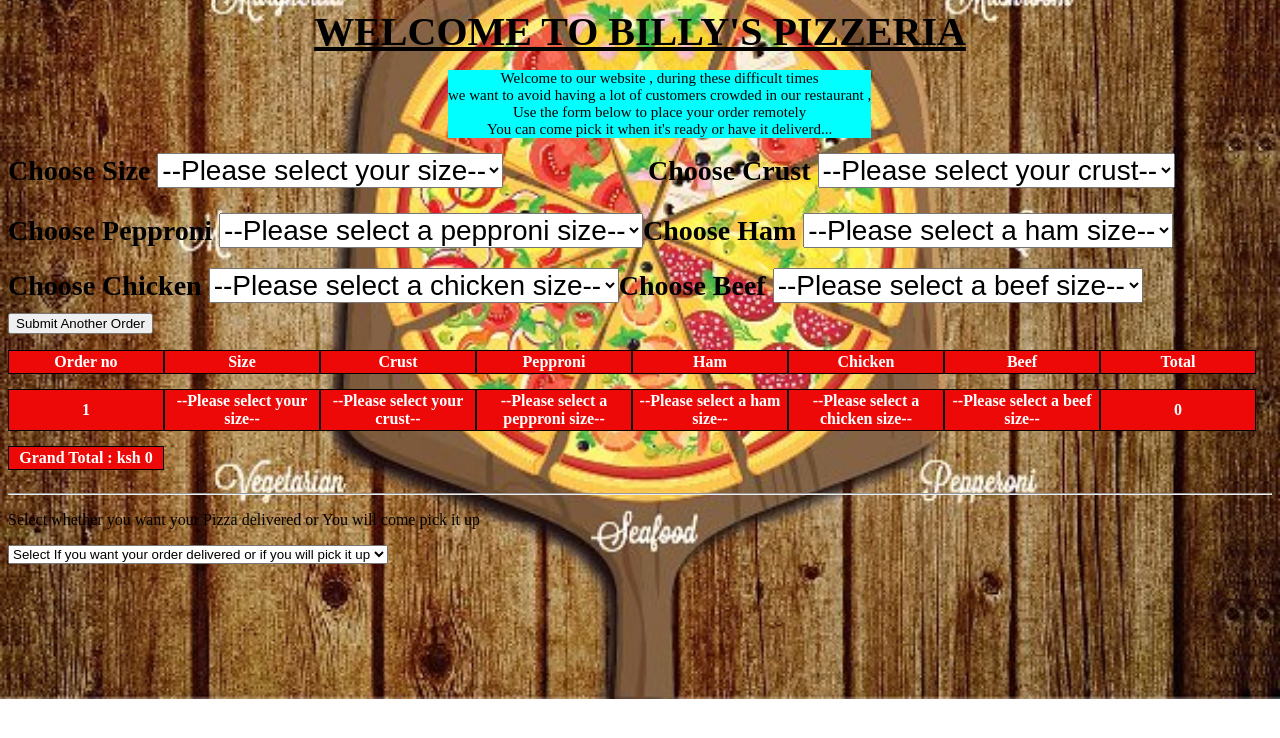
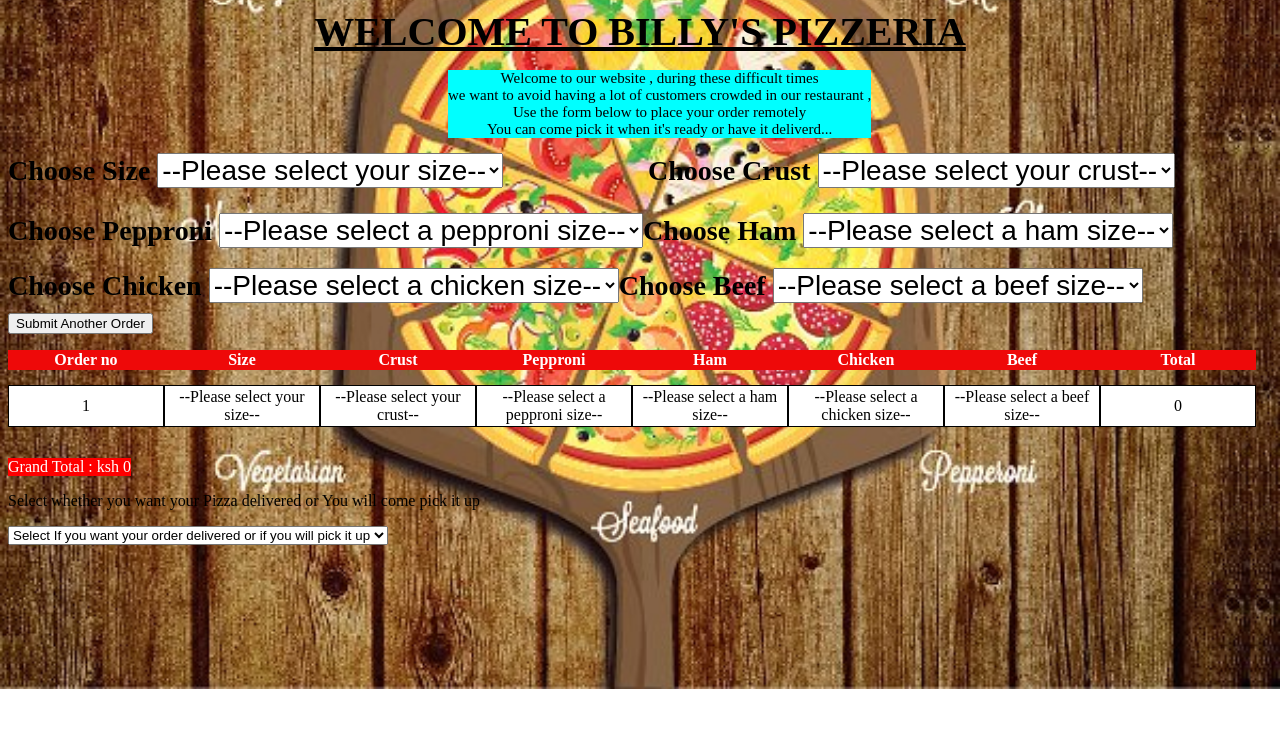
Before and after one commit to Billzonair/Week4-IP-PizzaForm, a plain HTML site: page index.html in a window 1280 px wide. Both pictures are taken after a click on the button "Submit Order". Drawn offline with Linux system fonts and the light colour scheme.

Commit message:
I have successfuly ran the append function and it is working

```diff
--- a/css/styles.css
+++ b/css/styles.css
@@ -74,10 +74,16 @@ table {
     background-color: #ee0909;
     color: white;
   }
-  th,
+
   td {
     width: 150px;
     text-align: center;
     border: 1px solid black;
     padding: 2px;
+    background-color: white;
   }
+p#grandTotal{
+    color: white;
+    background-color: red;
+    width: fit-content;
+}
--- a/index.html
+++ b/index.html
@@ -114,22 +114,23 @@
                         <th>Beef</th>
                         <th>Total</th>
                     </tr>
+                </thead>
+                <tbody>
                     <tr>
-                        <th><span id="orderNo"></span></th>
-                        <th><span id="Size"></span></th>
-                        <th> <span id="Crust"></span></th>
-                        <th> <span id="Pepproni"></span></th>
-                        <th> <span id="Ham"></span></th>
-                        <th> <span id="Chicken"></span></th>
-                        <th> <span id="Beef"></span></th>
-                        <th> <span id="Total"></span> </th>
+                        <td><span id="orderNo"></span></td>
+                        <td><span id="Size"></span></td>
+                        <td> <span id="Crust"></span></td>
+                        <td> <span id="Pepproni"></span></td>
+                        <td> <span id="Ham"></span></td>
+                        <td> <span id="Chicken"></span></td>
+                        <td> <span id="Beef"></span></td>
+                        <td> <span id="Total"></span> </td>
                     </tr>
-                    <tr>
-                        <th>Grand Total : ksh <span id="GrandTotal"></span> </th>
-                    </tr>
-                </thead>
             </table>
-            <hr/>
+
+                <p id="grandTotal">Grand Total : ksh <span id="GrandTotal"></span> <p>
+
+
         </div>
 
         <div id="checkout">
--- a/js/scripts.js
+++ b/js/scripts.js
@@ -44,5 +44,25 @@ $(document).ready(function() {
 
     $('#orderAnotherButton').show();
     $('#orderButton').hide();
+
+    $('#orderAnotherButton').click(function(){
+      var sizeOfPizza = $('#pizzaSize option:selected').val();
+      var crustOfPizza = $('#pizzaCrust option:selected').val();
+      var pepproniOfPizza = $('#pizzaPepproni option:selected').val();
+      var hamOfPizza = $('#pizzaHam option:selected').val();
+      var chickenOfPizza = $('#pizzaChicken option:selected').val();
+      var beefOfPizza = $('#pizzaBeef option:selected').val();
+
+      var total = parseInt(sizeOfPizza) + parseInt(crustOfPizza) + parseInt(pepproniOfPizza) + parseInt(hamOfPizza) + parseInt(chickenOfPizza) + parseInt(beefOfPizza);
+      order = order + 1
+      grandTotal = grandTotal + total
+
+      let newPizza = new Pizza(order, sizeOfPizza, crustOfPizza, pepproniOfPizza, hamOfPizza, chickenOfPizza, beefOfPizza, total);
+      let newPizzaOrder = "<tr><td>" + order + "</td><td>" + newPizza.size + "</td><td>" + newPizza.crust + "</td><td>" + newPizza.pepproni + "</td><td>" + newPizza.ham + "</td><td>" + newPizza.chicken + "</td><td>" + newPizza.beef + "</td><td>" + newPizza.total + "</td></tr>";
+
+      $('table tbody').append(newPizzaOrder);
+
+
+    })
   })
 });
```
